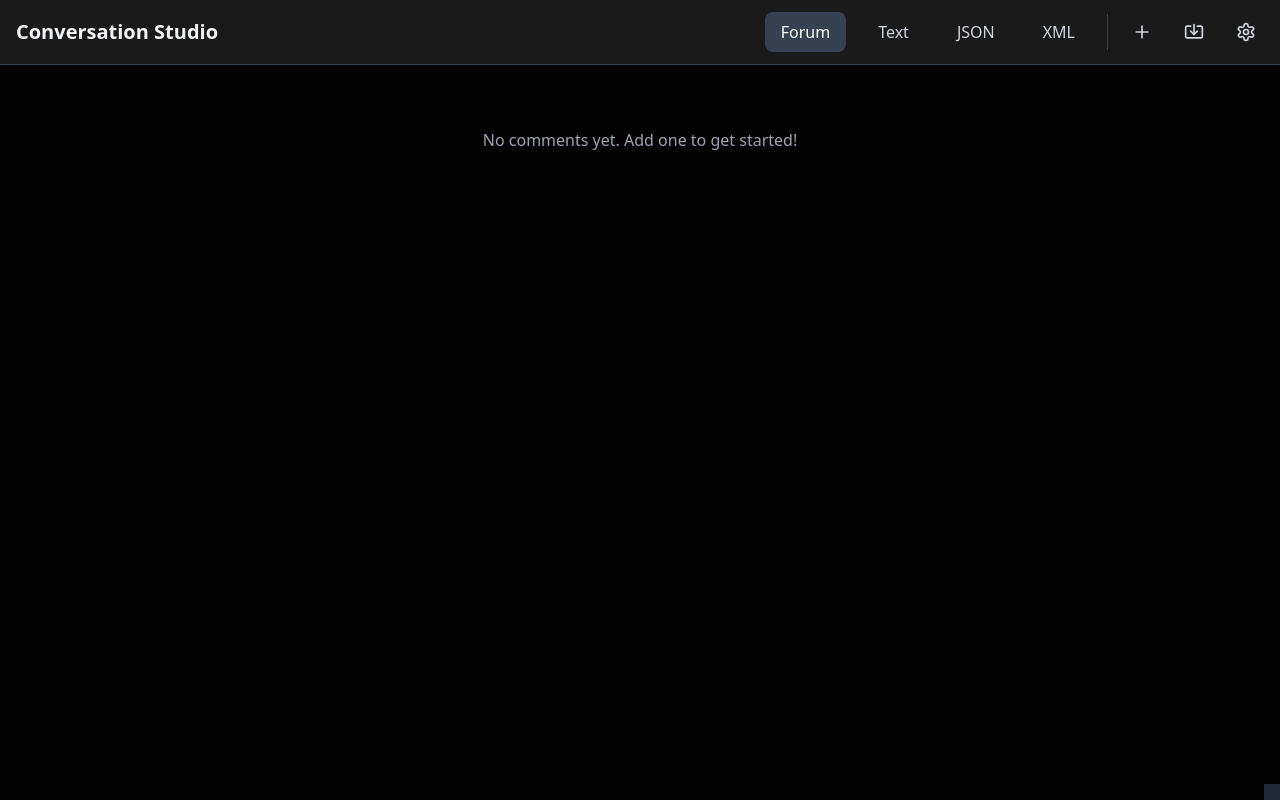
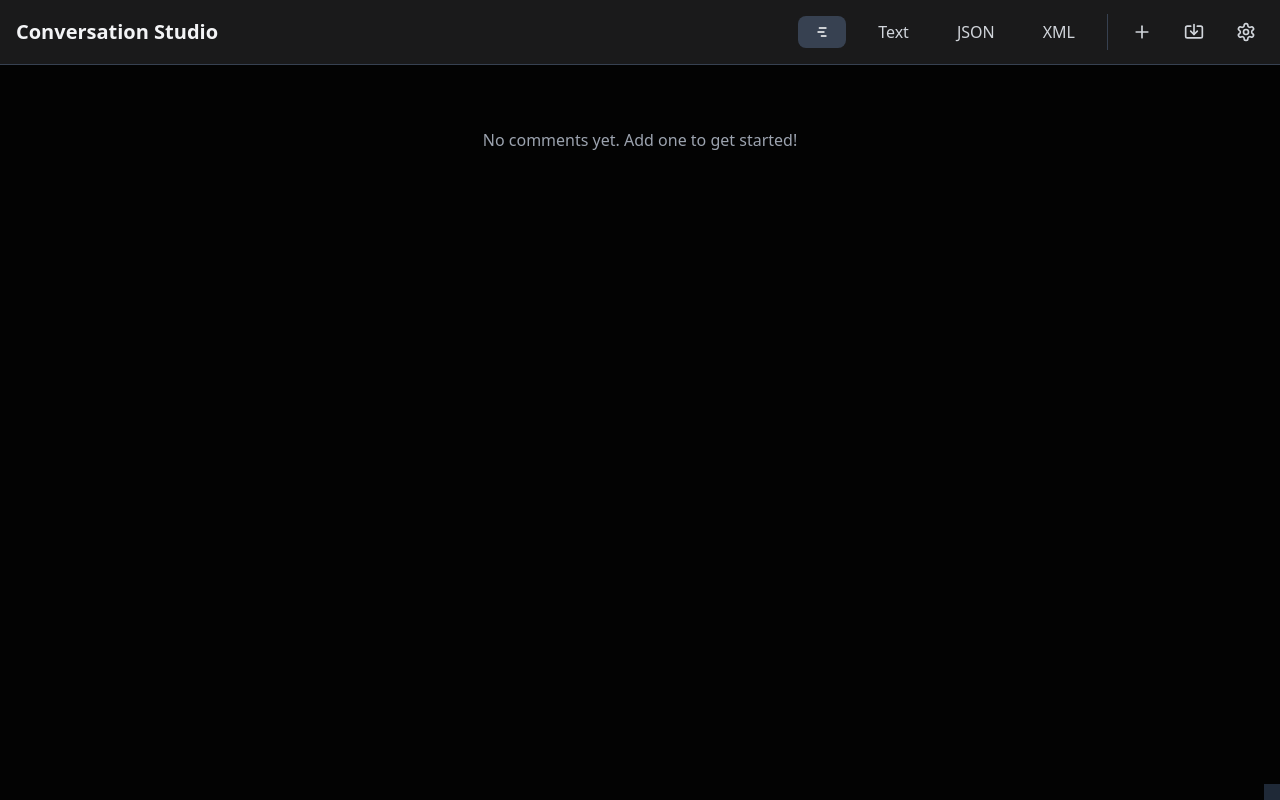
Before and after one commit to johnhenry/conversation-studio, a React (Vite) app: page / in a window 1280 px wide. Built offline with nearby package versions, Linux system fonts and the light colour scheme.

Commit message:
enter chat mode w/o specific comment

```diff
--- a/src/App.tsx
+++ b/src/App.tsx
@@ -91,7 +91,18 @@ function App() {
   const [showEditor, setShowEditor] = useState(false);
   const [showSettings, setShowSettings] = useState(false);
   const [replyToId, setReplyToId] = useState<string | undefined>();
-  const [chatFocustId, setChatFocustId] = useState<string>("");
+  const [chatFocustId, _setChatFocustId] = useState<string>("");
+
+  const setChatFocustId = (id: string | null) => {
+    if (id === null) {
+      if (comments.length > 0) {
+        _setChatFocustId(comments[comments.length - 1].id);
+        return;
+      }
+    }
+    _setChatFocustId(id || "");
+  };
+
   const { appConfig, setAppConfig } = useAppConfig();
   const [autoReplySettings, setAutoReplySettings] = useState<{
     userId?: string;
@@ -229,7 +240,14 @@ function App() {
         }
       });
     },
-    [userId, appConfig, findAndAddReply, renderAttachment, commentType, chatFocustId]
+    [
+      userId,
+      appConfig,
+      findAndAddReply,
+      renderAttachment,
+      commentType,
+      chatFocustId,
+    ]
   );
   const [generationQueue, setGenerationQueue] = useState<
     {
@@ -352,7 +370,8 @@ function App() {
         return (
           <div key={index} className="flex items-center gap-2">
             <span>
-              {generation.userId} Generating... response to{" "}
+              {generation.userId || "[DEFAULT AGENT]"} is generating a response
+              to
               {generation.parentId}
             </span>
             <button
@@ -761,7 +780,10 @@ function App() {
         setActiveTab={setActiveTab}
         appConfig={appConfig}
         onStoreLocallyChange={(value) =>
-          setAppConfig({ ...appConfig, general: { ...appConfig.general, storeLocally: value } })
+          setAppConfig({
+            ...appConfig,
+            general: { ...appConfig.general, storeLocally: value },
+          })
         }
         onImport={handleImport}
         onNewComment={handleNewComment}
--- a/src/components/Comment.tsx
+++ b/src/components/Comment.tsx
@@ -421,9 +421,9 @@ const Comment: React.FC<CommentProps> = ({
                     className="text-gray-400 hover:text-red-400 transition-colors"
                   >
                     {!chatFocustId ? (
+                      <ChartNoAxesGantt size={16} />
+                    ) : (
                       <Menu size={16} />
-                    ) : (
-                      <ChartNoAxesGantt size={16} />
                     )}
                   </button>
                   <button
--- a/src/components/CommentTree.tsx
+++ b/src/components/CommentTree.tsx
@@ -521,19 +521,17 @@ const CommentTree: React.FC<CommentTreeProps> = ({
     return new Set();
   };
 
-  const getFirstLineage = (comment: CommentType): Set<string> => {
-    const lineage = new Set<string>();
-
-    const addFirstLineage = (current: CommentType) => {
-      if (current.children.length > 0) {
-        const firstChild = current.children[0];
-        lineage.add(firstChild.id);
-        addFirstLineage(firstChild);
-      }
-    };
-
-    addFirstLineage(comment);
-    return lineage;
+  const getLineage = (comment: CommentType, last:boolean = false): Set<string> => {
+      const lineage = new Set<string>();
+      const addLineage = (current: CommentType) => {
+        if (current.children.length > 0) {
+          const lastChild = current.children[last ? (current.children.length - 1) : 0];
+          lineage.add(lastChild.id);
+          addLineage(lastChild);
+        }
+      };
+      addLineage(comment);
+      return lineage;
   };
 
   const filterComments = (comments: CommentType[]): CommentType[] => {
@@ -559,11 +557,11 @@ const CommentTree: React.FC<CommentTreeProps> = ({
       return comments;
     }
 
-    const firstLineageIds = getFirstLineage(focusedComment);
+    const lineageIds = getLineage(focusedComment, true);
     const visibleIds = new Set([
       ...ancestorIds,
       chatFocustId,
-      ...firstLineageIds,
+      ...lineageIds,
     ]);
 
     const filterTree = (items: CommentType[]): CommentType[] => {
--- a/src/components/Header.tsx
+++ b/src/components/Header.tsx
@@ -1,6 +1,6 @@
 import React from "react";
 import { ExportFormat } from "../types";
-import { Plus, Settings, Import } from "lucide-react";
+import { Plus, Settings, Import, Menu, ChartNoAxesGantt } from "lucide-react";
 import { AppConfig } from "../config";
 
 interface HeaderProps {
@@ -32,13 +32,14 @@ const Header: React.FC<HeaderProps> = ({
               Conversation Studio
             </h1>
           </div>
-
           {/* Navigation */}
           <nav className="flex items-center space-x-4">
             <button
               onClick={() => {
                 setActiveTab("forum");
-                setChatFocustId("");
+                if (!["text", "xml", "json"].includes(activeTab)) {
+                  setChatFocustId(chatFocustId === "" ? null : "");
+                }
               }}
               className={`px-4 py-2 rounded-lg transition-colors ${
                 activeTab === "forum"
@@ -46,7 +47,11 @@ const Header: React.FC<HeaderProps> = ({
                   : "text-gray-300 hover:bg-gray-700"
               }`}
             >
-              {!chatFocustId ? "Forum" : "Chat"}
+              {chatFocustId === "" ? (
+                <ChartNoAxesGantt size={16} />
+              ) : (
+                <Menu size={16} />
+              )}
             </button>
             <button
               onClick={() => setActiveTab("text")}
```
Also changed, not shown: src/components/CommentEditor.tsx (+2 -12 lines).
